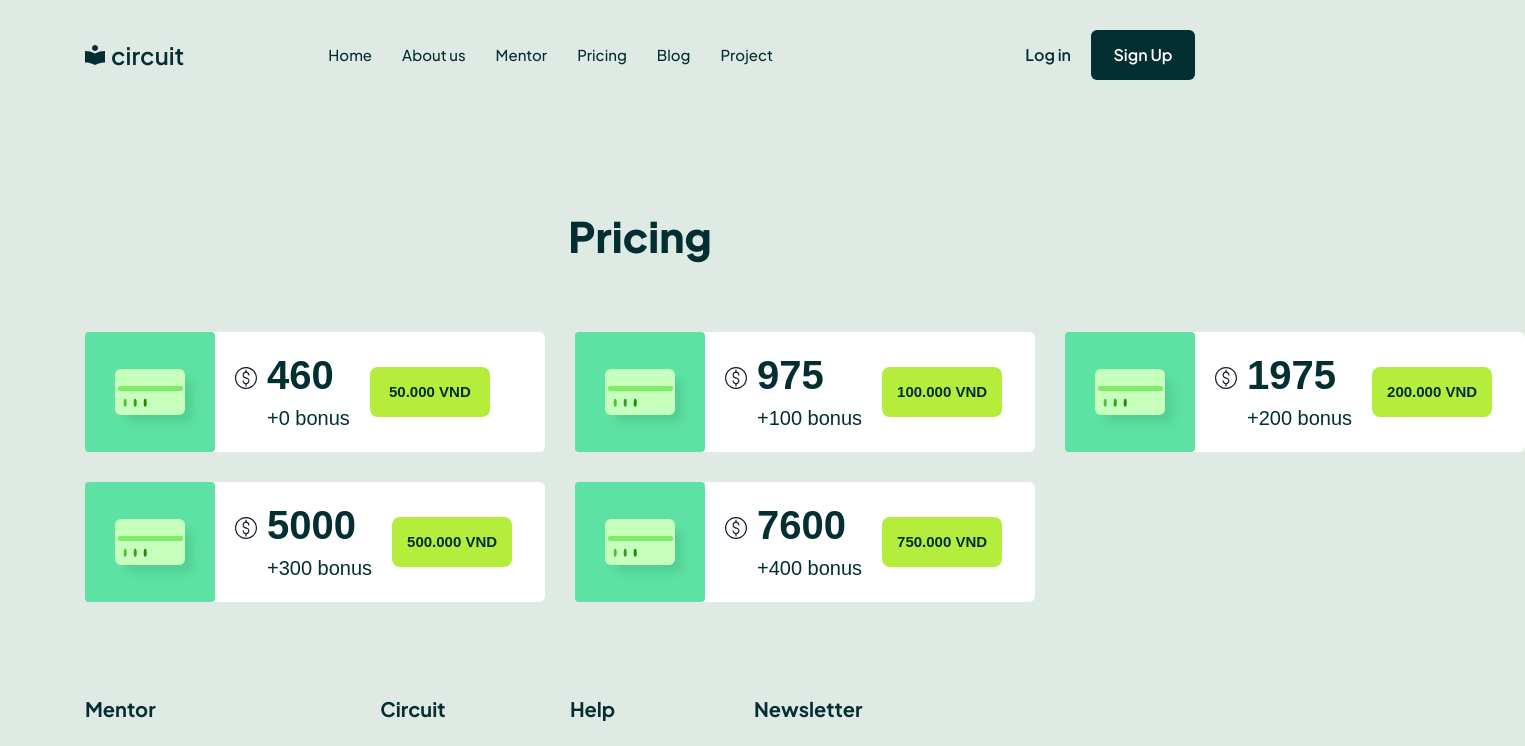
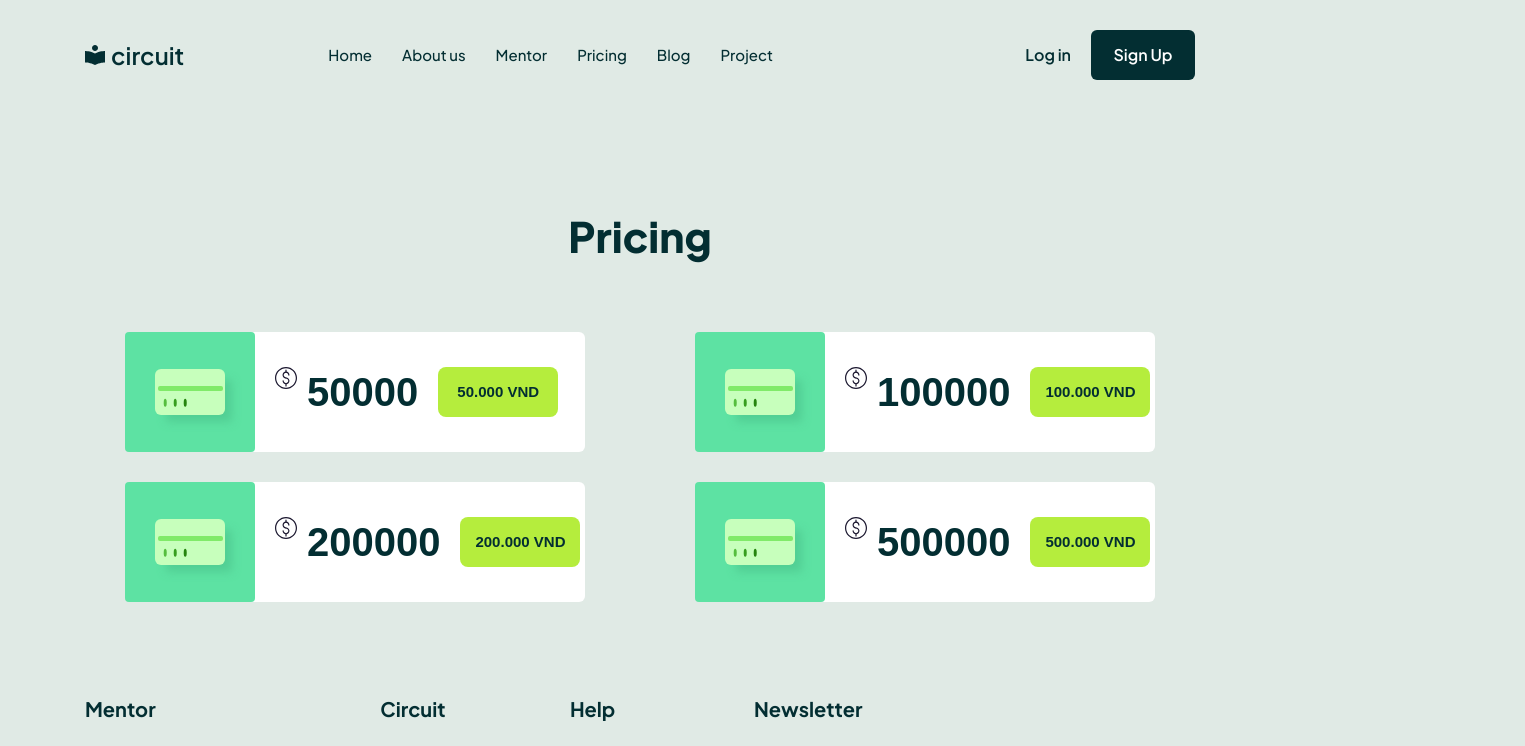
Before and after one commit to trinhnhatnambmt/Circuit_project, a React (Vite) app: page /pricing in a window 1280 px wide. Shown: the top 746 px of the page, 1525 px wide, since content can reach past the window. Built offline with nearby package versions, Linux system fonts and the light colour scheme.

Commit message:
Done payment

```diff
--- a/src/components/Header/Header.jsx
+++ b/src/components/Header/Header.jsx
@@ -16,8 +16,6 @@ function Header() {
     const dispatch = useDispatch();
     const accessToken = useSelector((state) => state.user.account.access_token);
     const userInfo = useSelector((state) => state.user.account.userInfo);
-    console.log("info", userInfo);
-
 
     useEffect(() => {
         if (accessToken) {
--- a/src/components/Points/Points.jsx
+++ b/src/components/Points/Points.jsx
@@ -1,14 +1,13 @@
 import { money } from "../../assets/image";
 import "./index.scss";
 
-function Points({ points = 460, amount = "50.000", bonus = "0" }) {
+function Points({ points = 50000, amount = "50.000" }) {
     return (
         <div className="points">
             <div className="points__group">
                 <img src={money} alt="" className="point__img" />
                 <div className="points__item">
                     <p className="point__quantity">{points}</p>
-                    <span className="point__bonus">+{bonus} bonus</span>
                 </div>
             </div>
             <button className="btn points__btn">{amount} VND</button>
--- a/src/components/transaction/Transaction.jsx
+++ b/src/components/transaction/Transaction.jsx
@@ -1,7 +1,7 @@
 import "./index.scss";
-function Transaction({ children }) {
+function Transaction({ children, onDeposit }) {
     return (
-        <div className="transaction__component">
+        <div className="transaction__component" onClick={onDeposit}>
             <div className="transaction">
                 <div className="left-side">
                     <div className="card">
--- /dev/null
+++ b/src/pages/PaymentSuccess/PaymentSuccess.jsx
@@ -0,0 +1,24 @@
+import { Button, Result } from "antd";
+
+function PaymentSuccess() {
+    return (
+        <Result
+            status="success"
+            title="Thank you, your deposit has been successful!"
+            extra={[
+                <Button
+                    type="primary"
+                    key="console"
+                    style={{
+                        backgroundColor: "#52c41a",
+                        color: "#fff ",
+                    }}
+                >
+                    Back to homepage
+                </Button>,
+            ]}
+        />
+    );
+}
+
+export default PaymentSuccess;
--- a/src/pages/pricingPage/PricingPage.jsx
+++ b/src/pages/pricingPage/PricingPage.jsx
@@ -1,39 +1,64 @@
+import axios from "axios";
 import Points from "../../components/Points/Points";
 import Transaction from "../../components/transaction/Transaction";
 import "./index.scss";
+import { useSelector } from "react-redux";
+import { useState } from "react";
+import Loader from "~/components/Loader/Loader";
+import { toast } from "react-toastify";
 function PricingPage() {
+    const accessToken = useSelector((state) => state.user.account.access_token);
+    const [loading, setLoading] = useState(false);
+    const handleDeposit = async (amount) => {
+        setLoading(true);
+        try {
+            const res = await axios.post(
+                "http://167.71.220.5:8080/payment/deposit",
+                {
+                    amount,
+                    description: "Thanh toán cho mã GD",
+                },
+                {
+                    headers: {
+                        Authorization: `Bearer ${accessToken}`,
+                    },
+                }
+            );
+
+            if (res.data) {
+                window.location.href = res.data;
+            } else {
+                toast.error("Không nhận được link thanh toán.");
+            }
+        } catch (error) {
+            console.error("Lỗi khi gọi API thanh toán:", error);
+        } finally {
+            setLoading(false);
+        }
+    };
+
     return (
-        <div className="pricing__page">
+        <div className={`pricing__page`}>
+            {loading && (
+                <div className="loader-container">
+                    <Loader />
+                </div>
+            )}
             <div className="container">
                 <div className="pricing__page-inner">
                     <div className="pricing__page-title">Pricing</div>
                     <div className="pricing__page-group">
-                        <Transaction>
+                        <Transaction onDeposit={() => handleDeposit(50000)}>
                             <Points />
                         </Transaction>
-                        <Transaction>
-                            <Points points={975} amount="100.000" bonus="100" />
+                        <Transaction onDeposit={() => handleDeposit(100000)}>
+                            <Points points={100000} amount="100.000" />
                         </Transaction>
-                        <Transaction>
-                            <Points
-                                points={1975}
-                                amount="200.000"
-                                bonus="200"
-                            />
+                        <Transaction onDeposit={() => handleDeposit(200000)}>
+                            <Points points={200000} amount="200.000" />
                         </Transaction>
-                        <Transaction>
-                            <Points
-                                points={5000}
-                                amount="500.000"
-                                bonus="300"
-                            />
-                        </Transaction>
-                        <Transaction>
-                            <Points
-                                points={7600}
-                                amount="750.000"
-                                bonus="400"
-                            />
+                        <Transaction onDeposit={() => handleDeposit(500000)}>
+                            <Points points={500000} amount="500.000" />
                         </Transaction>
                     </div>
                 </div>
--- a/src/pages/pricingPage/index.scss
+++ b/src/pages/pricingPage/index.scss
@@ -12,7 +12,7 @@
 
     .pricing__page-group {
         display: grid;
-        grid-template-columns: repeat(3, 1fr); /* 3 items trên mỗi hàng */
+        grid-template-columns: repeat(2, 1fr); /* 3 items trên mỗi hàng */
         gap: 30px; /* Khoảng cách giữa các items */
         justify-items: center; /* Căn giữa các items trong mỗi cột */
     }
--- a/src/router/index.jsx
+++ b/src/router/index.jsx
@@ -29,6 +29,7 @@ import EditBlogPage from "~/pages/editBlogPage/EditBlogPage";
 import Project from "~/pages/Project/Project";
 import ProjectManagement from "~/pages/ProjectManagement/ProjectManagement";
 import ManageBooking from "~/pages/admin/ManageBooking/ManageBooking";
+import PaymentSuccess from "~/pages/PaymentSuccess/PaymentSuccess";
 
 function Routers() {
     const router = createBrowserRouter([
@@ -122,6 +123,10 @@ function Routers() {
             path: "/createNewPassword",
             element: <CreateNewPassWord />,
         },
+        {
+            path: "/paymentSuccess",
+            element: <PaymentSuccess />,
+        },
 
         {
             path: "/admin",
--- a/src/utils/axiosCustomize.js
+++ b/src/utils/axiosCustomize.js
@@ -29,13 +29,9 @@ instance.interceptors.request.use(
 // Add a response interceptor
 instance.interceptors.response.use(
     function (response) {
-        // Any status code that lie within the range of 2xx cause this function to trigger
-        // Do something with response data
         return response && response.data ? response.data : response;
     },
     function (error) {
-        // Any status codes that falls outside the range of 2xx cause this function to trigger
-        // Do something with response error
         return error && error.response && error.response.data
             ? error.response.data
             : Promise.reject(error);
```
Also changed, not shown: 1 other file (tests, documents, lock files or other folders).
